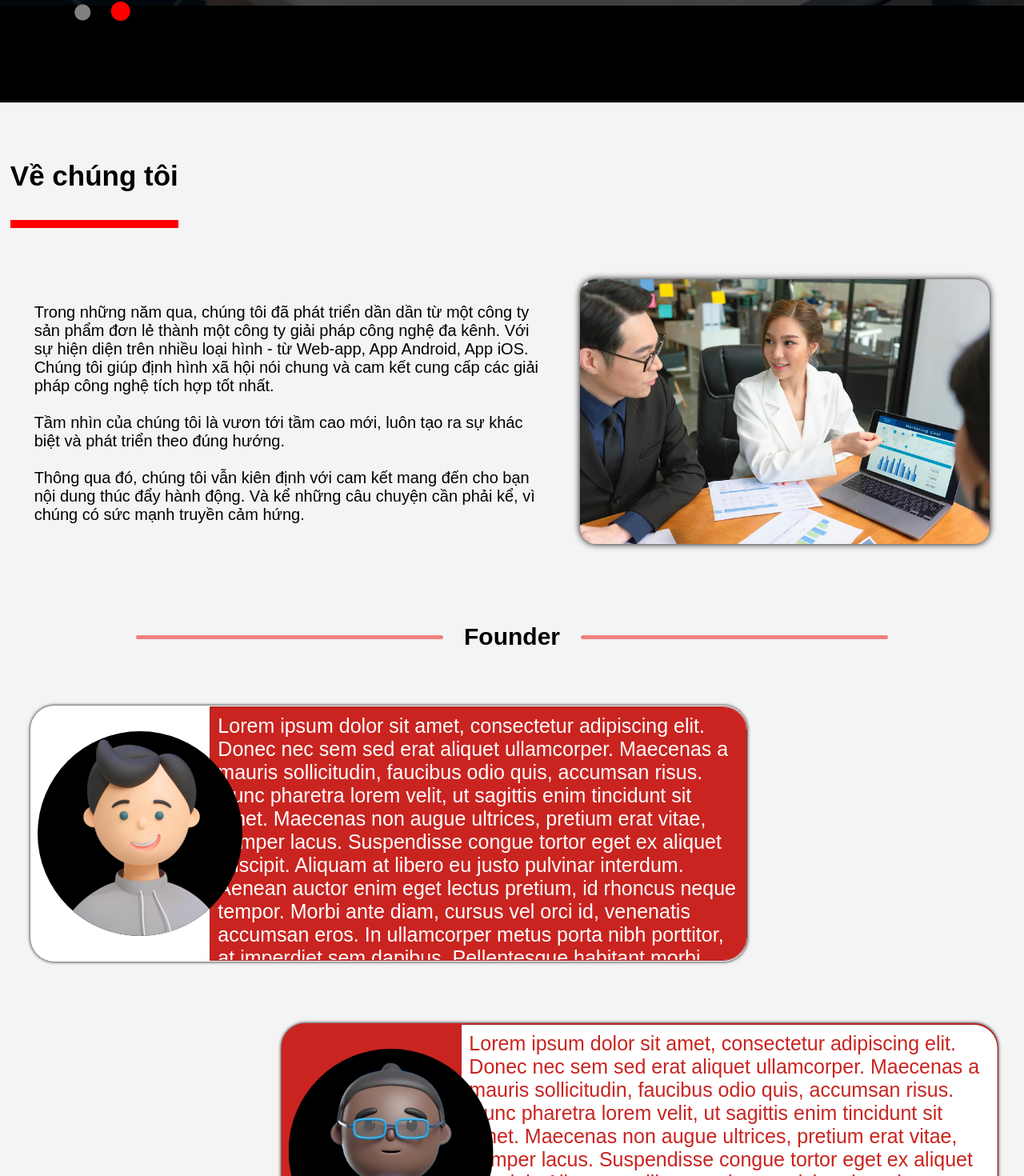
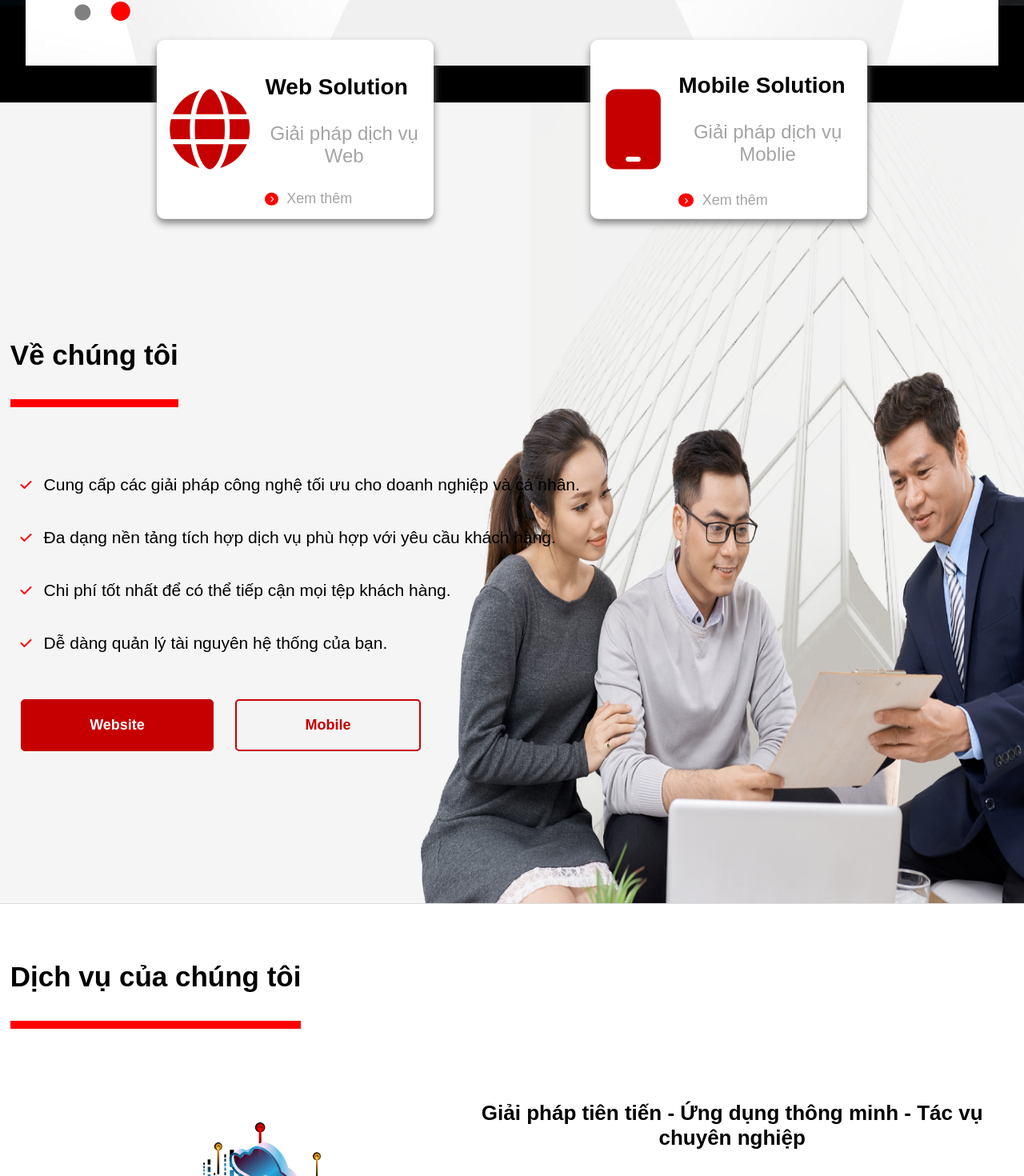
Before and after one commit to NamCT0503/HomePage, a React (Create React App) app in the folder fe.homepage/: page / in a window 1280 px wide. Shown: the part 992-2462 px from the top of the page at 80% size. Built offline with nearby package versions, Linux system fonts and the light colour scheme.

Commit message:
change layout about page

```diff
--- a/fe.homepage/src/App.tsx
+++ b/fe.homepage/src/App.tsx
@@ -9,6 +9,7 @@ import SectionAbout from './components/section.about';
 import SectionServices from './components/section.services';
 import SectionContact from './components/section.contact';
 import { Helmet } from 'react-helmet';
+import SectionAbout2 from './components/section.about2';
 
 function App() {
   return (
@@ -18,7 +19,8 @@ function App() {
       </Helmet>
       <Header></Header>
       <SectionIntro></SectionIntro>
-      <SectionAbout></SectionAbout>
+      {/* <SectionAbout></SectionAbout> */}
+      <SectionAbout2></SectionAbout2>
       <SectionServices></SectionServices>
       <SectionContact></SectionContact>
       <Footer></Footer>
--- /dev/null
+++ b/fe.homepage/src/components/section.about2.tsx
@@ -0,0 +1,109 @@
+import React, { useEffect, useState } from 'react';
+
+const SectionAbout2: React.FC = () => {
+    const [opacityQuickPart, setOpacityQuickPart] = useState(0);
+    const [opacityHeadingPart, setOpacityHeadingPart] = useState(0);
+    const [opacityContentPart, setOpacityContentPart] = useState(0);
+
+    useEffect(() => {
+        const widthScreen = window.innerWidth;
+
+        const handleScroll = () => {
+            const scrollY = window.scrollY;
+            if(widthScreen > 739){
+                if(scrollY > 560) setOpacityQuickPart(1);
+                if(scrollY > 760) setOpacityHeadingPart(1);
+                if(scrollY > 1160) setOpacityContentPart(1);
+            }
+        }
+
+        window.addEventListener('scroll', handleScroll);
+
+        return () => {
+            window.removeEventListener('scroll', handleScroll)
+        }
+    }, [0, window.location.reload]);
+
+  return (
+    <section id="section-about2" className="section">
+        <div
+            className="wrap-container-quick-intro-about2"
+            style={{
+                opacity: opacityQuickPart
+            }}
+        >
+            <div className="qucick-intro-about2">
+                <div className='icon-quick-about2'><i className="fa-solid fa-globe"></i></div>
+                <div className="content-quick-intro-about2">
+                    <h3>Web Solution</h3>
+                    <span>Giải pháp dịch vụ Web</span>
+                    <div
+                        className="btn-quick-intro-about2"
+                        onClick={() => {
+                            document.getElementById('price-web')?.scrollIntoView({ behavior: 'smooth' });
+                        }}
+                    >
+                        <i className="fa-solid fa-chevron-right"></i>
+                        <span>Xem thêm</span>
+                    </div>
+                </div>
+            </div>
+            <div className="qucick-intro-about2">
+                <div className='icon-quick-about2'><i className="fa-solid fa-mobile"></i></div>
+                <div className="content-quick-intro-about2">
+                    <h3>Mobile Solution</h3>
+                    <span>Giải pháp dịch vụ Moblie</span>
+                    <div
+                        className="btn-quick-intro-about2"
+                        onClick={() => {
+                            document.getElementById('price-app')?.scrollIntoView({ behavior: 'smooth' });
+                        }}
+                    >
+                        <i className="fa-solid fa-chevron-right"></i>
+                        <span>Xem thêm</span>
+                    </div>
+                </div>
+            </div>
+        </div>
+        <div
+            className="heading-section"
+            style={{
+                opacity: opacityHeadingPart
+            }}
+        >
+            <p>Về chúng tôi</p>
+        </div>
+        <div
+            className="wrap-container-content-about2"
+            style={{
+                opacity: opacityContentPart
+            }}
+        >
+            <div className="container-content-aboout2">
+                <div className="content-about2">
+                    <i className="fa-solid fa-check"></i>
+                    <p>Cung cấp các giải pháp công nghệ tối ưu cho doanh nghiệp và cá nhân.</p>
+                </div>
+                <div className="content-about2">
+                    <i className="fa-solid fa-check"></i>
+                    <p>Đa dạng nền tảng tích hợp dịch vụ phù hợp với yêu cầu khách hàng.</p>
+                </div>
+                <div className="content-about2">
+                    <i className="fa-solid fa-check"></i>
+                    <p>Chi phí tốt nhất để có thể tiếp cận mọi tệp khách hàng.</p>
+                </div>
+                <div className="content-about2">
+                    <i className="fa-solid fa-check"></i>
+                    <p>Dễ dàng quản lý tài nguyên hệ thống của bạn.</p>
+                </div>
+            </div>
+            <div className="btn-content-about2">
+                <button className='about2-web'>Website</button>
+                <button className='about2-app'>Mobile</button>
+            </div>
+        </div>
+    </section>
+  );
+};
+
+export default SectionAbout2;
--- a/fe.homepage/src/index.css
+++ b/fe.homepage/src/index.css
@@ -207,6 +207,7 @@ body, html {
 .banner-intro{
   width: 95%;
   height: 80%;
+  /* height: 100%; */
   margin-top: 5%;
   margin-left: 2.5%;
   display: flex;
@@ -243,7 +244,7 @@ body, html {
 
 .app-intro{
   background-image: url(img/intro-banner-appjpg.jpg);
-  background-repeat: no-repeat;
+  background-repeat: repeat;
   background-size: 100%;
   transition: all 0.3s ease-in-out;
   color: black;
@@ -315,234 +316,150 @@ body, html {
 /* ======================= Kết thúc phần section-intro ======================= */
 
 
-/* ======================= Bắt đầu phần section-about ======================= */
-#section-about{
-  height: fit-content;
+/* ======================= Bắt đầu phần section-about2 ======================= */
+#section-about2{
+  background-image: url(img/about2-bg.png);
+  background-size: 100% 100%;
+  z-index: 2;
+  transition: all 0.5s ease-in-out;
 }
 
-.wrap-container-content-about{
+#section-about2 .heading-section{
+  margin-top: -5%;
+  transition: all 0.5s ease-in-out;
+}
+
+.wrap-container-quick-intro-about2{
+  display: flex;
+  justify-content: space-evenly;
+  transform: translateY(-80%);
+  transition: all 0.5s ease-in-out;
+}
+
+.qucick-intro-about2{
+  background-color: white;
+  width: 25%;
+  padding: 1%;
+  box-shadow: 0 5px 10px gray;
+  border-radius: 10px;
+  display: flex;
+  justify-content: space-evenly;
+  align-items: center;
+}
+
+.content-quick-intro-about2{
   display: flex;
   flex-direction: column;
   justify-content: center;
+  align-items: flex-start;
+  margin-left: 5%;
+}
+
+.icon-quick-about2{
+  margin: 5% 1%;
+}
+
+.icon-quick-about2 i{
+  font-size: 100px;
+  color: #C60000;
+}
+
+.content-quick-intro-about2 h3{
+  font-size: 28px;
+}
+
+.content-quick-intro-about2 span{
+  font-size: 24px;
+  color: #a4a4a4;
+}
+
+.btn-quick-intro-about2{
+  display: flex;
+  justify-content: start;
+  align-items: center;
+  margin-top: 15%;
+  width: 100%;
+}
+
+.btn-quick-intro-about2:hover{
+  cursor: pointer;
+}
+
+.btn-quick-intro-about2 i{
+  border-radius: 50%;
+}
+
+.btn-quick-intro-about2 span{
+  font-size: 18px;
+  font-weight: 500;
+}
+
+.fa-solid.fa-chevron-right{
+  margin-right: 5%;
+  background-color: red;
+  color: white;
+  padding: 2% 3%;
+  font-size: 8px;
+}
+
+.wrap-container-content-about2{
+  display: flex;
+  flex-direction: column;
+  justify-content: center;
+  align-items: start;
+  margin-left: 2%;
+  transition: all 0.5s ease-in-out;
+}
+
+.content-about2{
+  display: flex;
+  justify-content: flex-start;
   align-items: center;
 }
 
-.general-introduction{
-  display: flex;
-  justify-content: space-evenly;
-  align-items: center;
-  font-size: 20px;
+.content-about2 p{
+  font-size: 21px;
 }
 
-.content-gen-intro{
-  width: 50%;
-  text-align: left;
-  height: 100%;
+.btn-content-about2{
+  /* border: 1px solid brown; */
+  display: flex;
+  width: fit-content;
+  margin-top: 3%;
 }
 
-.img-gen-intro {
-  width: 40%;
-  height: 100%;
-}
-
-.img-gen-intro img{
-  width: 100%;
-  height: 100%;
-  border-radius: 20px;
-  filter: drop-shadow(0 0 4px black);
-}
-
-.title-about-founder{
-  margin-top: 5%;
-  display: flex;
-  justify-content: center;
-  align-items: center;
-  position: relative;
-  width: 100%;
-}
-
-.title-about-founder::before,
-.title-about-founder::after{
-  content: "";
-  width: 30%;
-  height: 5px;
-  background-color: lightcoral;
+.btn-content-about2 button{
+  padding: 15% 65%;
+  font-size: 18px;
+  margin-right: 20%;
   border-radius: 5px;
-}
-
-.title-about-founder p{
-  font-size: 30px;
   font-weight: 600;
-  padding: 0 2%;
-}
-
-.wrap-container-about-founder{
-  display: flex;
-  flex-direction: column;
-  justify-content: center;
-}
-
-.container-about-founder{
-  display: flex;
-  justify-content: space-between;
-  align-items: center;
-  width: 70%;
-  height: 40vh;
-  margin: 3% 0 3% 3%;
-  border-radius: 30px;
-  background-color: white;
-  box-shadow: 0 0 4px black;
-  position: relative;
-}
-
-.founder2{
-  background-color: #c92420;
-  transform: translateX(35%);
-}
-
-.content-part-hidden{
-  position: absolute;
-  height: fit-content;
-  width: 100%;
-  height: 100%;
-  display: flex;
-  align-items: center;
-  z-index: 2;
-}
-
-.content-part-hidden img{
-  height: 80%;
-  margin-left: 1%;
-  border-radius: 50%;
-  background-color: black;
   transition: all 0.3s ease-in-out;
 }
 
-
-.content-part-hidden img:hover{
-  background-color: #c92420;
-}
-.content-part-hidden img:hover + .content-hidden{
-  width: 80%;
-  border-radius: 0 30px 30px 0;
-}
-.content-part-hidden img:hover + .content-hidden > *{
-  display: block;
-}
-.content-hidden > *, .wrap-icon-founder .icon-founder> *{
-  display: none;
-}
-.content-part-hidden img:hover + .content-hidden .wrap-icon-founder{
-  display: flex;
-  justify-content: space-evenly;
-
-}
-.content-part-hidden img:hover + .content-hidden .wrap-icon-founder .icon-founder > *{
-  display: flex;
-  flex-direction: column;
-}
-
-.founder2 img:hover{
-  background-color: white;
-}
-.founder2 .content-hidden{
-  background-color: #c92420;
+.about2-web{
+  border: 1px solid #C60000;
+  background-color: #C60000;
   color: white;
 }
 
-.content-hidden{
-  background-color: white;
-  color: #c92420;
-  height: 100%;
-  width: 0;
-  transition: all 0.5s ease-in-out;
-  width: 0;
-  font-weight: 600;
-  border-radius: 0 30px 30px 0;
-  overflow: scroll;
+.about2-web:hover{
+  border: 1px solid black;
+  background-color: black;
 }
 
-.content-hidden h3{
-  font-size: 40px;
-  margin-top: 0;
-  margin-bottom: 0;
+.about2-app{
+  border: 2px solid #C60000;
+  background-color: #f4f4f4;
+  color: #C60000;
 }
 
-.content-hidden h3~span{
-  font-size: 25px;
-  margin-bottom: 8%;
+.about2-app:hover{
+  background-color: #C60000;
+  color: white;
 }
+/* ======================= Kết thúc phần section-about2 ======================= */
 
-.wrap-icon-founder{
-  display: flex;
-  justify-content: space-evenly;
-}
-
-.icon-founder{
-  display: flex;
-  flex-direction: column;
-}
-
-.icon-founder i {
-  font-size: 100px;
-  margin: 10% 0;
-}
-
-.exp{
-  position: relative;
-}
-
-.exp::before{
-  content: "";
-  position: absolute;
-  width: 2px;
-  height: 50%;
-  transform: translateY(30%);
-  margin-left: -50%;
-  background-color: grey;
-}
-
-.quick-contact{
-  position: relative;
-}
-
-.quick-contact::after{
-  content: "";
-  position: absolute;
-  width: 2px;
-  height: 50%;
-  transform: translateY(30%);
-  margin-left: -30%;
-  background-color: grey;
-}
-
-.content-show-all{
-  border: 1px solid brown;
-  border-radius: 0 30px 30px 0;
-  background-color: #c92420;
-  color: white;
-  font-size: 25px;
-  width: 75%;
-  height: 93%;
-  text-align: left;
-  overflow: scroll;
-  margin-left: 25%;
-  padding: 1%;
-  z-index: 1;
-}
-
-.founder2 .content-show-all{
-  color: #c92420;
-}
-
-.content-show-all:hover{
-  cursor: pointer;
-}
-
-.founder2 .content-show-all{
-  background-color: white;
-}
-/* ======================= Kết thúc phần section-about ======================= */
 
 
 /* ======================= Bắt đầu phần section-services ======================= */
@@ -553,6 +470,7 @@ body, html {
 .wrap-container-overview-content{
   display: flex;
   margin-bottom: 5%;
+  transition: all 0.5s ease-in-out;
 }
 
 .wrap-container-image{
@@ -591,6 +509,7 @@ body, html {
   margin-bottom: 5%;
   margin-top: -5%;
   margin-left: 1%;
+  transition: all 0.5s ease-in-out;
 }
 
 .list-overview, .sub-list-overview{
@@ -617,6 +536,8 @@ body, html {
   background-color: #d4d4d4;
   height: 100%;
   padding-bottom: 5%;
+  transition: all 0.5s ease-in-out;
+  /* transform: translateX(150%); */
 }
 
 .content-package-web-service{
@@ -800,6 +721,7 @@ body, html {
   margin-top: 5%;
   color: white;
   overflow: hidden;
+  transition-delay: 0.5s;
 }
 
 .content-package-app-services{
@@ -971,6 +893,7 @@ body, html {
   height: 100%;
   padding: 1%;
   display: flex;
+  transition: all 0.5s ease-in-out;
 }
 
 .wrap-form-contact{
@@ -1074,6 +997,8 @@ body, html {
   justify-content: center;
   align-items: center;
   position: relative;
+  transition: all 0.5s ease-in-out;
+  transition-delay: 0.3s;
 }
 
 .text-orther-contact::before,
@@ -1082,6 +1007,7 @@ body, html {
   width: 40%;
   height: 3px;
   background-color: #d4d4d4;
+  transition: all 0.5s ease-in-out;
 }
 
 .text-orther-contact::before{
@@ -1097,6 +1023,7 @@ body, html {
   justify-content: space-evenly;
   align-items: center;
   margin-top: 5%;
+  overflow: hidden;
 }
 
 .orther-contact{
@@ -1104,7 +1031,13 @@ body, html {
   flex-direction: column;
   justify-content: center;
   align-items: center;
+  /* transform: translateY(-100%); */
+  transition: all 0.5s ease-in-out;
 }
+
+.fb{ transition-delay: 1s;}
+.linkedin{ transition-delay: 1.2s;}
+.telegram{ transition-delay: 1.4s;}
 
 .fb:hover{
   color: #3b5998;
@@ -1222,57 +1155,9 @@ body, html {
   /* ======================= Kết thúc phần section-intro ======================= */
 
 
-  /* ======================= Bắt đầu phần section-about ======================= */
-  .general-introduction{
-    flex-direction: column-reverse;
-  }
+  /* ======================= Bắt đầu phần section-about2 ======================= */
 
-  .img-gen-intro {
-    width: 90%;
-    margin: 8%;
-  }
-
-  .content-gen-intro{
-    width: 90%;
-  }
-
-  .container-about-founder{
-    width: 92%;
-    height: 20vh;
-  }
-
-  .content-part-hidden img {
-    height: 50%;
-  }
-
-  .content-show-all{
-    font-size: 14px;
-  }
-
-  .content-hidden h3{
-    font-size: 20px;
-  }
-
-  .content-hidden h3~span{
-    font-size: 12px;
-  }
-
-  .icon-founder i{
-    font-size: 35px;
-  }
-
-  .icon-founder i~span{
-    font-size: 10px;
-  }
-
-  .founder2{
-    transform: translateX(0);
-  }
-
-  .quick-contact::after{
-    margin-left: -15%;
-  }
-  /* ======================= Kết thúc phần section-about ======================= */
+  /* ======================= Kết thúc phần section-about2 ======================= */
 
 
   /* ======================= Bắt đầu phần section-services ======================= */
@@ -1354,7 +1239,7 @@ body, html {
   /* ======================= Kết thúc phần section-services ======================= */
 
 
-  /* ======================= Kết thúc phần section-services ======================= */
+  /* ======================= Bắt đầu phần section-contact ======================= */
   #section-contact{
     height: fit-content;
   }
@@ -1396,5 +1281,5 @@ body, html {
   .orther-contact span{
     transform: translateY(30%);
   }
-  /* ======================= Kết thúc phần section-services ======================= */
+  /* ======================= Kết thúc phần section-contact ======================= */
 }
```
Also changed, not shown: fe.homepage/src/components/header.tsx (+13 -7 lines), fe.homepage/src/components/section.contact.tsx (+44 -7 lines), fe.homepage/src/components/section.services.tsx (+62 -8 lines), fe.homepage/src/img/about2-bg.png (added), 1 other file (tests, documents, lock files or other folders).
